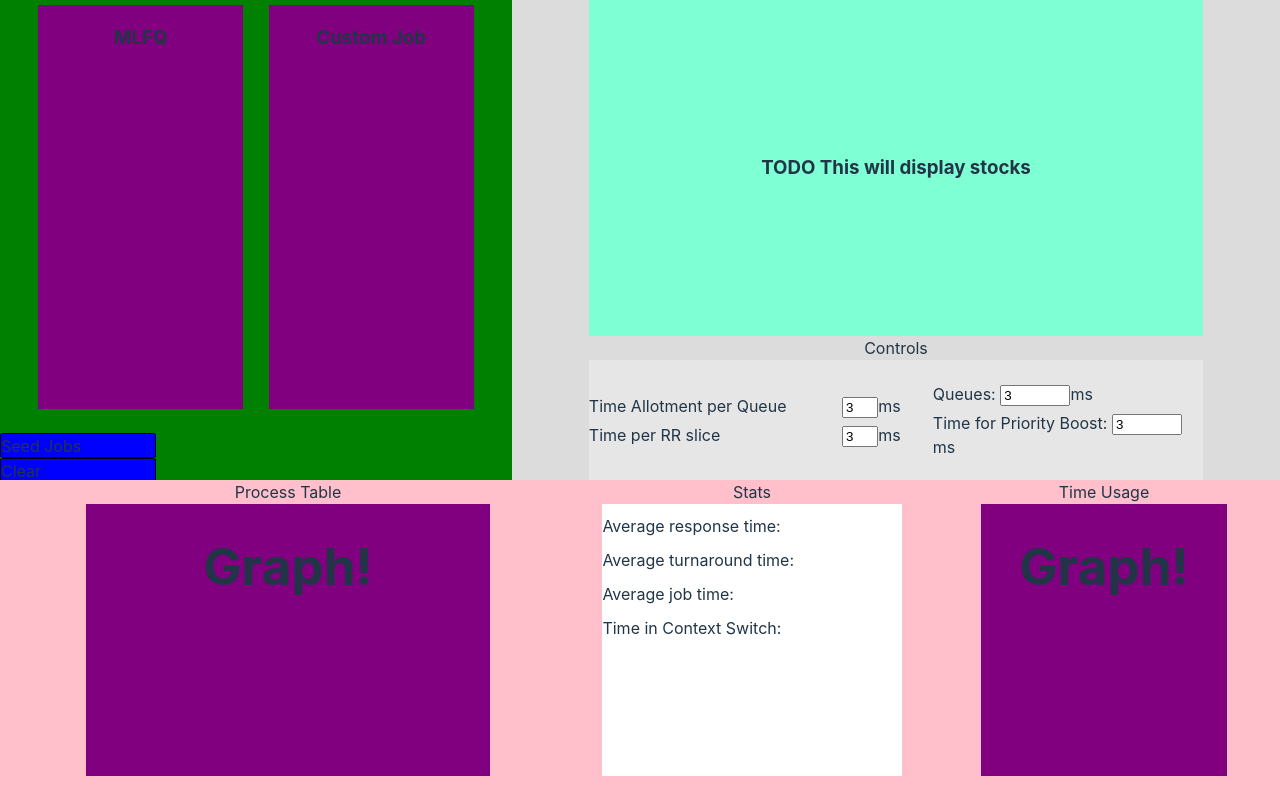
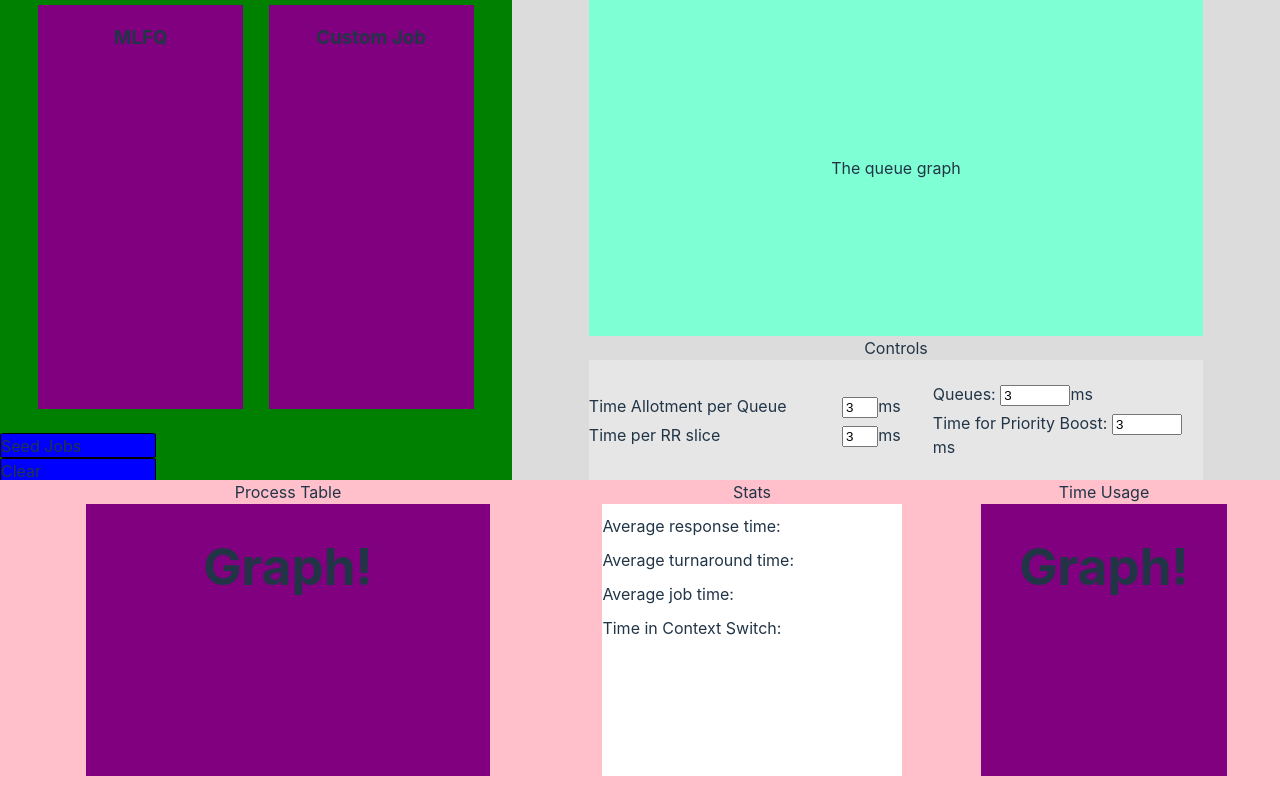
Before and after one commit to AbishurMoses/MLFQ-Visualization, a React (Vite) app: page / in a window 1280 px wide. Built offline with nearby package versions, Linux system fonts and the light colour scheme.

Commit message:
setup + plan queue graph

```diff
--- a/src/App.jsx
+++ b/src/App.jsx
@@ -1,4 +1,5 @@
 import './App.css'
+import QueueGraph from './components/QueueGraph'
 
 function App() {
 	return (
@@ -21,9 +22,7 @@ function App() {
 					</div>
 				</div>
 				<div id="MLFQ-container">
-					<div id="graph">
-						<h3>TODO This will display stocks</h3>
-					</div>
+					<QueueGraph />
 					<p>Controls</p>
 					<div id="controls">
 						<div className="cols" id="col1">
--- /dev/null
+++ b/src/components/QueueGraph.jsx
@@ -0,0 +1,36 @@
+
+const QueueGraph = (props) => {
+    const { queueData } = props
+    /*
+        queueData format (tentative)
+        [
+            [ // first queue
+                jobBlock, jobBlock, jobBlock
+            ],
+            [ // second queue
+                jobBlock, jobBlock
+            ],
+            [ // third queue
+                jobBlock, jobBlock, jobBlock, jobBlock, jobBlock
+            ],
+        ]
+
+        jobBlock format:
+        {
+            "length": int,
+            "job": int (job's id)
+            "name": string (job's name?)
+            "color": string (hex value)
+        }
+        Note: jobBlocks can be empty space, meaning nothing is going on in that queue.
+        In those cases, we can just use a special id like -1 to indicate it's empty space.
+
+    */
+    return (
+        <div id="graph">
+            The queue graph
+        </div>
+    )
+}
+
+export default QueueGraph
```
